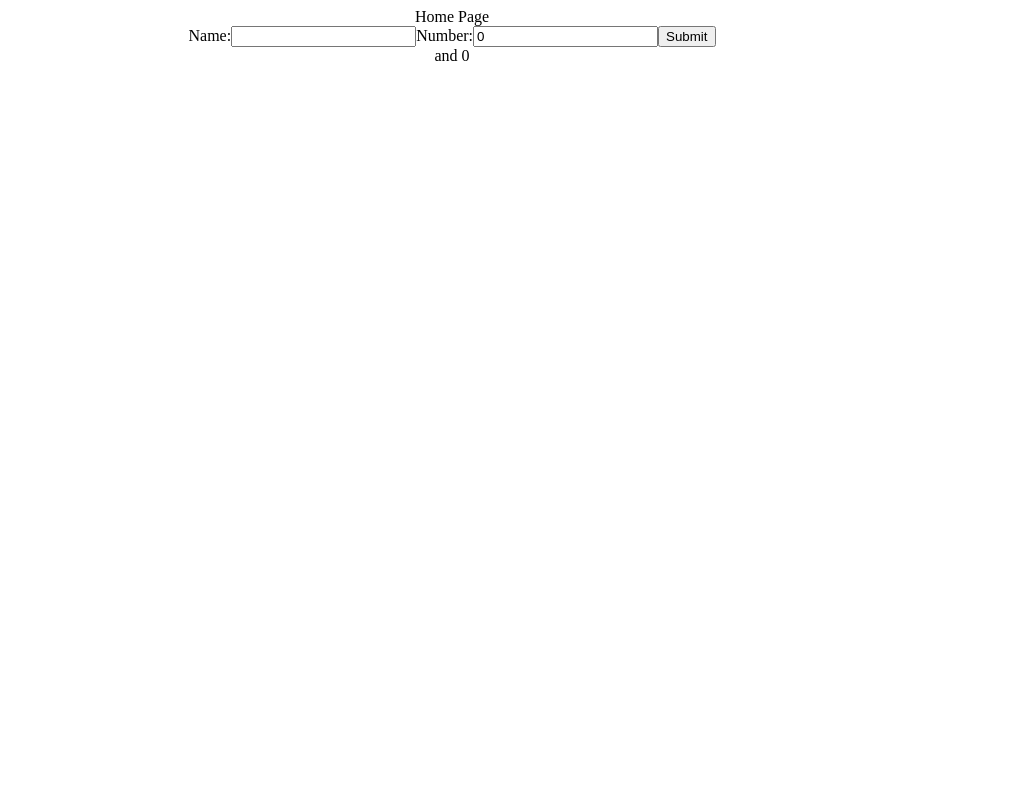
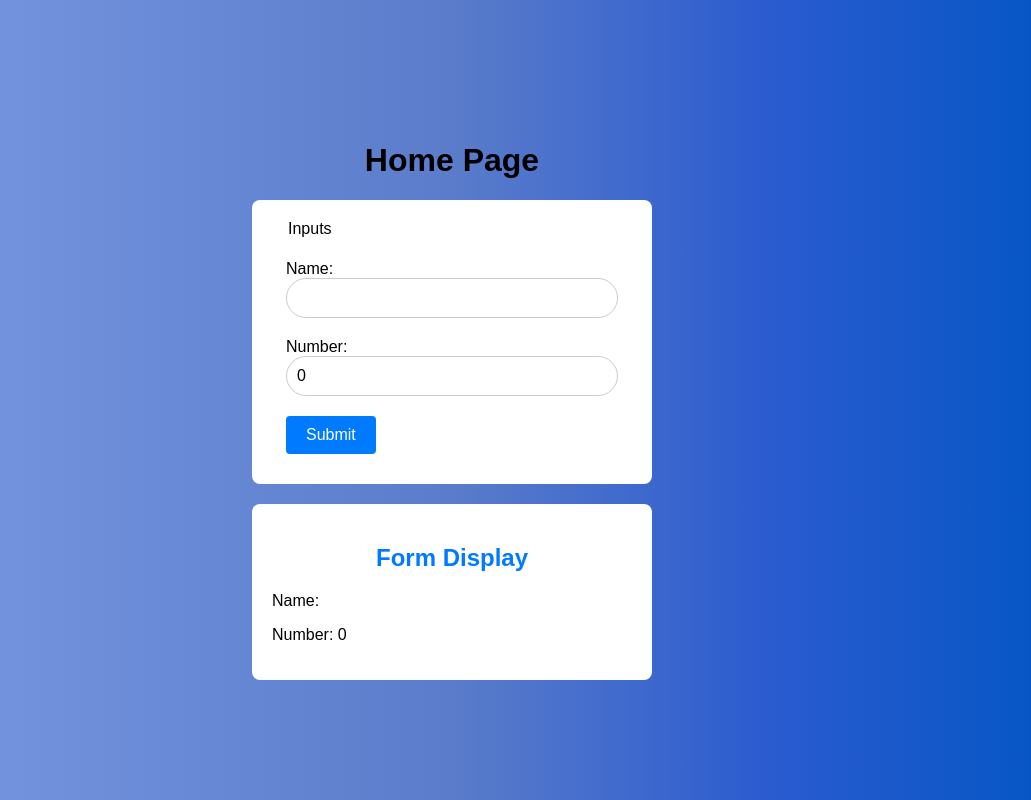
Before and after one commit to davidchedrick/my-form, a React (Create React App) app: page / in a window 1280 px wide. Shown: the whole page, without its empty margins (188-1219 px from the left). Built offline with nearby package versions, Linux system fonts and the light colour scheme.

Commit message:
added form area and css

```diff
--- a/src/App.css
+++ b/src/App.css
@@ -1,3 +1,57 @@
 .App {
+    --pink: #ff00d4;
+    --black: #000000;
+    --blue: #0000ff;
+    --rainbow:  #f10c0c,
+                #133eff,
+                #990099,
+                #06a36f,
+                #501cca,
+                #022ff8,
+                #d130d1,
+                #5eff00,
+                #f10c0c,
+                #ff9913,
+                #e6f702,
+                #06a36f,
+                #0628e7,
+                #c702f8,
+                #f112ba,
+                #c70d0d,
+                #d67e0b,
+                #ecf842,
+                #17d155,
+                #1e1bf0,
+                #c218ec,
+                #c42574;
+    --maxWidth: 1000px;
+    --bs: 0 12px 24px 0 rgba(0, 0, 0, 0.09);
+    box-sizing: border-box;
+    font-size: 16px;
+}
+
+*,
+*:before,
+*:after {
+    box-sizing: inherit;
+}
+
+h1,h2 {
     text-align: center;
 }
+
+body {
+    height: 100vh;
+    margin: 0;
+    background: linear-gradient(
+        to right,
+        #7d9ce6 0%,
+        #5a7cca 50%,
+        #2a5bcf 75%,
+        #0055c4 100%
+    );
+    display: flex;
+    justify-content: center;
+    align-items: center;
+    font-family: Arial, sans-serif;
+  }
--- a/src/components/forms/FormArea.js
+++ b/src/components/forms/FormArea.js
@@ -1,6 +1,7 @@
-import { FormDisplay } from "../home/FormDisplay";
+import { FormDisplay } from "./FormDisplay";
 import { Inputs } from "./Inputs";
 import useForm from "./useForm";
+import "./form.css";
 
 export default function FormArea() {
 	const initialState = {
@@ -11,14 +12,17 @@ export default function FormArea() {
 	const { name, number } = formState;
 
 	return (
-        <>
+		<div className="form-area">
 			<Inputs
 				handleChange={handleChange}
 				handleSubmit={handleSubmit}
 				name={name}
 				number={number}
 			/>
-            <FormDisplay name={name} number={number} />
-        </>
+			<FormDisplay
+				name={name}
+				number={number}
+			/>
+		</div>
 	);
 }
--- /dev/null
+++ b/src/components/forms/FormDisplay.js
@@ -0,0 +1,11 @@
+export function FormDisplay({ name, number }) {
+	return (
+		<section>
+			<div>
+				<h2>Form Display</h2>
+				<p>Name: {name}</p>
+				<p>Number: {number}</p>
+			</div>
+		</section>
+	);
+}
--- a/src/components/forms/Inputs.js
+++ b/src/components/forms/Inputs.js
@@ -1,7 +1,12 @@
 export function Inputs({ handleChange, handleSubmit, name, number }) {
 	return (
 		<div>
-            <form onSubmit={handleSubmit}>
+			<form
+				className="form"
+				onSubmit={handleSubmit}
+			>
+				<fieldset>
+					<legend>Inputs</legend>
 					<label>
 						Name:
 						<input
@@ -20,7 +25,11 @@ export function Inputs({ handleChange, handleSubmit, name, number }) {
 							onChange={handleChange}
 						/>
 					</label>
-                <input type="submit" value="Submit" />
+					<input
+						type="submit"
+						value="Submit"
+					/>
+				</fieldset>
 			</form>
 		</div>
 	);
--- /dev/null
+++ b/src/components/forms/form.css
@@ -0,0 +1,54 @@
+.form {
+  width: 400px;
+  padding: 20px;
+  background-color: #ffffff;
+  border-radius: 8px;
+}
+
+.form fieldset {
+  border: none;
+}
+
+.form label {
+  display: block;
+}
+
+.form legend {
+  margin-bottom: 1em;
+}
+
+.form input[type="text"] {
+  width: 100%;
+  padding: 10px;
+  margin-bottom: 20px;
+  border-radius: 40px;
+  border: 1px solid #ccc;
+  font-size: 16px;
+}
+
+.form input[type="submit"] {
+  background-color: #007BFF;
+  color: #ffffff;
+  border: none;
+  border-radius: 4px;
+  padding: 10px 20px;
+  font-size: 16px;
+  cursor: pointer;
+  transition: background-color 3s ease;
+}
+
+.form input[type="submit"]:hover {
+  background-color: #a400b3;
+}
+
+section {
+  width: 400px;
+  padding: 20px;
+  background-color: #ffffff;
+  margin-top: 20px;
+  border-radius: 8px;
+}
+
+section h2 {
+  color: #007BFF;
+}
--- a/src/components/home/FormDisplay.js
+++ /dev/null
@@ -1,9 +0,0 @@
-export function FormDisplay({ name, number }) {
-    return (
-        <div>
-            <div>
-                {name} and {number}
-            </div>
-        </div>
-    );
-}
--- a/src/components/home/HomePage.js
+++ b/src/components/home/HomePage.js
@@ -1,10 +1,10 @@
 import FormArea from "../forms/FormArea";
 
 export function HomePage() {
-    return (
-        <div>
-            <div>Home Page</div>
-            <FormArea />
-        </div>
-    );
+	return (
+		<main>
+			<h1>Home Page</h1>
+			<FormArea />
+		</main>
+	);
 }
```
Also changed, not shown: 1 other file (tests, documents, lock files or other folders). Lines whose indentation alone changed are shown as unchanged.
